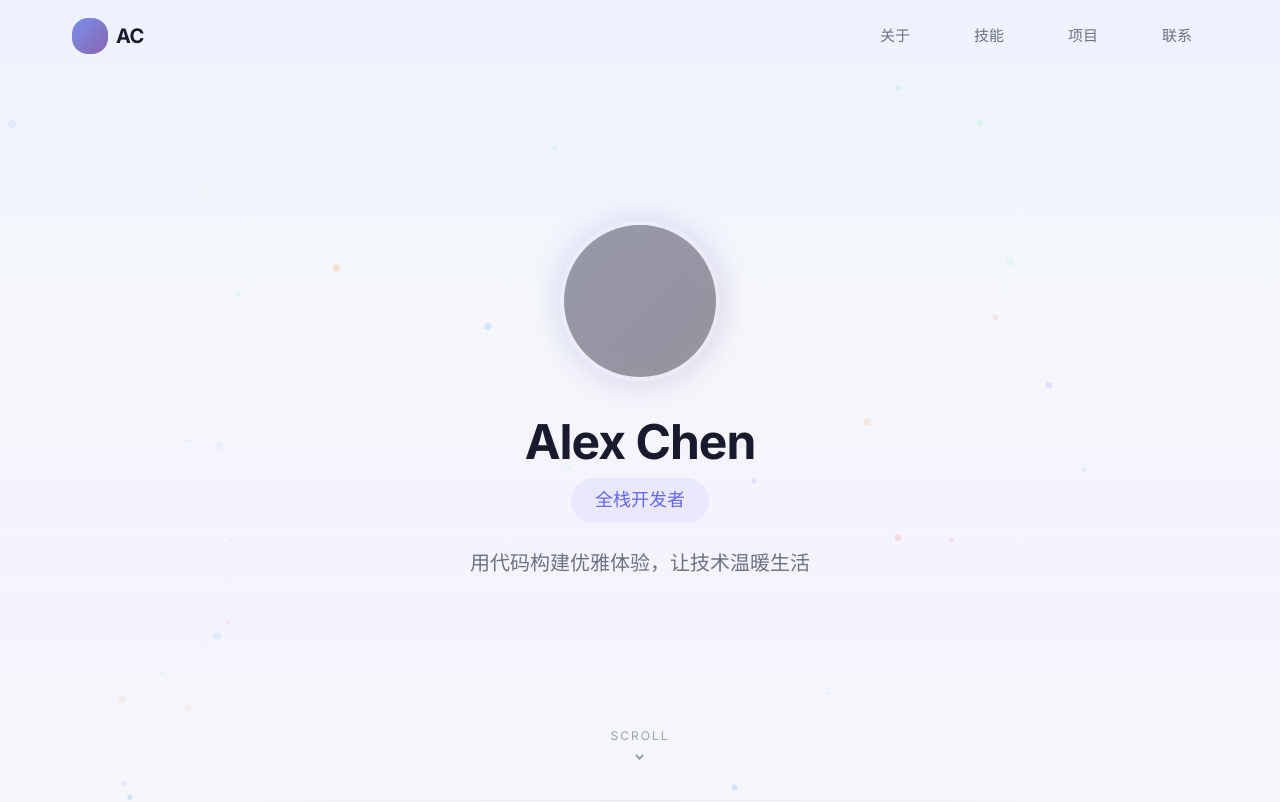
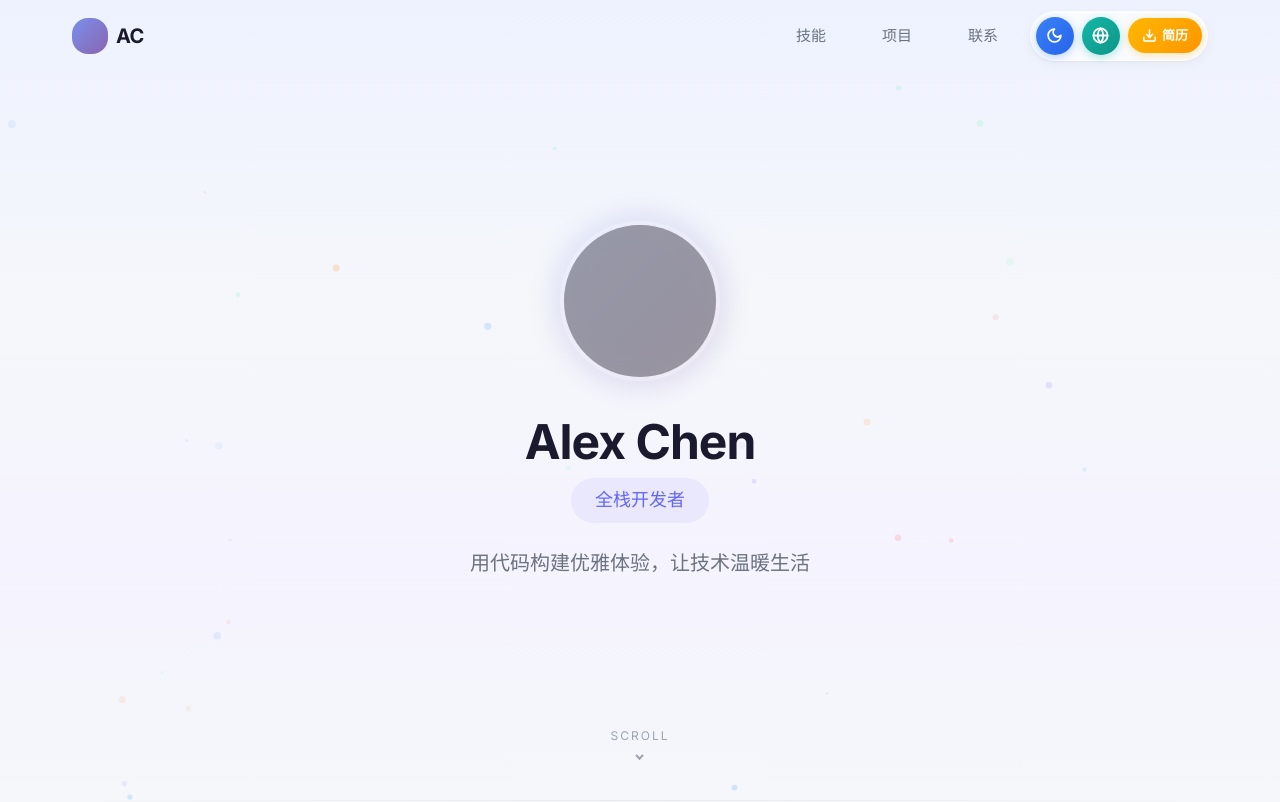
Before and after one commit to Fuhao574/MyfirstSite-front-end, a React (Vite) app: page / in a window 1280 px wide. Shown: the top 802 px of the page. Built offline with nearby package versions, Linux system fonts and the light colour scheme; grey boxes are pictures that could not be loaded.

Commit message:
添加黑夜模式和语言（均未开启），稍微修改布局

```diff
--- a/src/App.tsx
+++ b/src/App.tsx
@@ -36,13 +36,13 @@ export default function App() {
       <Navbar />
       <Hero />
       <Divider />
-      <About />
-      <Divider />
       <Skills />
       <Divider />
       <Projects />
       <Divider />
       <Contact />
+      <Divider />
+      <About />
       <Footer />
     </AppContainer>
   );
--- a/src/components/Navbar.tsx
+++ b/src/components/Navbar.tsx
@@ -1,6 +1,6 @@
 /**
  * 顶部导航栏组件
- * 左侧 Logo / 名字缩写，右侧导航链接
+ * 左侧 Logo / 名字缩写，右侧导航链接 + iCost 风格按钮组
  * 支持平滑滚动锚点 + 毛玻璃效果
  */
 
@@ -9,7 +9,7 @@ import styled from '@emotion/styled';
 import { useScrollPosition } from '../hooks/useScrollPosition';
 import { navItems } from '../data/mockData';
 import { theme } from '../styles/theme';
-import { Menu, X } from 'lucide-react';
+import { Menu, X, Sun, Moon, Globe, Download } from 'lucide-react';
 
 const NavContainer = styled.nav<{ isScrolled: boolean }>`
   position: fixed;
@@ -63,10 +63,20 @@ const Logo = styled.a`
   }
 `;
 
+const RightSection = styled.div`
+  display: flex;
+  align-items: center;
+  gap: ${theme.spacing.md};
+
+  @media (max-width: ${theme.breakpoints.tablet}) {
+    gap: ${theme.spacing.sm};
+  }
+`;
+
 const NavLinks = styled.ul<{ isOpen: boolean }>`
   display: flex;
   align-items: center;
-  gap: ${theme.spacing.xl};
+  gap: ${theme.spacing.lg};
   list-style: none;
 
   @media (max-width: ${theme.breakpoints.tablet}) {
@@ -109,6 +119,174 @@ const NavLink = styled.a`
   }
 `;
 
+/* ============================================
+   iCost 风格按钮组 - 带背景容器
+   ============================================ */
+const ButtonPanel = styled.div`
+  display: flex;
+  align-items: center;
+  gap: ${theme.spacing.sm};
+
+  /* iOS 控制中心风格的背景容器 */
+  background: rgba(255, 255, 255, 0.65);
+  backdrop-filter: blur(12px) saturate(160%);
+  -webkit-backdrop-filter: blur(12px) saturate(160%);
+  border: 1px solid rgba(255, 255, 255, 0.6);
+  border-radius: ${theme.borderRadius.xl};
+  padding: 5px;
+  box-shadow:
+    0 1px 2px rgba(0, 0, 0, 0.04),
+    0 4px 12px rgba(0, 0, 0, 0.04),
+    inset 0 1px 0 rgba(255, 255, 255, 0.8);
+
+  @media (max-width: ${theme.breakpoints.tablet}) {
+    display: none;
+  }
+`;
+
+const IconButton = styled.button<{ variant?: 'blue' | 'yellow' | 'teal' }>`
+  width: 38px;
+  height: 38px;
+  border-radius: ${theme.borderRadius.full};
+  display: flex;
+  align-items: center;
+  justify-content: center;
+  color: white;
+  transition: ${theme.transitions.fast};
+  position: relative;
+  overflow: hidden;
+
+  /* 纯色背景 - iCost 风格 */
+  background: ${({ variant }) => {
+    switch (variant) {
+      case 'yellow':
+        return 'linear-gradient(135deg, #FFB800 0%, #FF9500 100%)';
+      case 'teal':
+        return 'linear-gradient(135deg, #14B8A6 0%, #0D9488 100%)';
+      case 'blue':
+      default:
+        return 'linear-gradient(135deg, #3B82F6 0%, #2563EB 100%)';
+    }
+  }};
+
+  /* iCost 风格柔和阴影 */
+  box-shadow: ${({ variant }) => {
+    switch (variant) {
+      case 'yellow':
+        return '0 2px 8px rgba(255, 184, 0, 0.35)';
+      case 'teal':
+        return '0 2px 8px rgba(20, 184, 166, 0.35)';
+      case 'blue':
+      default:
+        return '0 2px 8px rgba(59, 130, 246, 0.35)';
+    }
+  }};
+
+  &:hover {
+    transform: translateY(-1px) scale(1.06);
+    box-shadow: ${({ variant }) => {
+      switch (variant) {
+        case 'yellow':
+          return '0 4px 14px rgba(255, 184, 0, 0.45)';
+        case 'teal':
+          return '0 4px 14px rgba(20, 184, 166, 0.45)';
+        case 'blue':
+        default:
+          return '0 4px 14px rgba(59, 130, 246, 0.45)';
+      }
+    }};
+  }
+
+  &:active {
+    transform: scale(0.94);
+  }
+
+  /* 点击时的波纹效果 */
+  &::after {
+    content: '';
+    position: absolute;
+    inset: 0;
+    border-radius: inherit;
+    background: rgba(255, 255, 255, 0.2);
+    opacity: 0;
+    transition: opacity 0.2s ease-out;
+  }
+
+  &:active::after {
+    opacity: 1;
+  }
+
+  svg {
+    width: 17px;
+    height: 17px;
+    stroke-width: 2.5;
+  }
+`;
+
+/* 带文字标签的 iCost 风格按钮 */
+const ActionButton = styled.a<{ variant?: 'blue' | 'yellow' | 'teal' }>`
+  display: inline-flex;
+  align-items: center;
+  gap: 5px;
+  padding: 7px 14px;
+  border-radius: ${theme.borderRadius.full};
+  font-size: 13px;
+  font-weight: 600;
+  color: white;
+  transition: ${theme.transitions.fast};
+  position: relative;
+  overflow: hidden;
+
+  background: ${({ variant }) => {
+    switch (variant) {
+      case 'yellow':
+        return 'linear-gradient(135deg, #FFB800 0%, #FF9500 100%)';
+      case 'teal':
+        return 'linear-gradient(135deg, #14B8A6 0%, #0D9488 100%)';
+      case 'blue':
+      default:
+        return 'linear-gradient(135deg, #3B82F6 0%, #2563EB 100%)';
+    }
+  }};
+
+  box-shadow: ${({ variant }) => {
+    switch (variant) {
+      case 'yellow':
+        return '0 2px 8px rgba(255, 184, 0, 0.35)';
+      case 'teal':
+        return '0 2px 8px rgba(20, 184, 166, 0.35)';
+      case 'blue':
+      default:
+        return '0 2px 8px rgba(59, 130, 246, 0.35)';
+    }
+  }};
+
+  &:hover {
+    transform: translateY(-1px);
+    box-shadow: ${({ variant }) => {
+      switch (variant) {
+        case 'yellow':
+          return '0 4px 14px rgba(255, 184, 0, 0.45)';
+        case 'teal':
+          return '0 4px 14px rgba(20, 184, 166, 0.45)';
+        case 'blue':
+        default:
+          return '0 4px 14px rgba(59, 130, 246, 0.45)';
+      }
+    }};
+  }
+
+  &:active {
+    transform: scale(0.96);
+  }
+
+  svg {
+    width: 15px;
+    height: 15px;
+    stroke-width: 2.5;
+  }
+`;
+
 const MenuButton = styled.button`
   display: none;
   padding: ${theme.spacing.sm};
@@ -129,6 +307,7 @@ const MenuButton = styled.button`
 export default function Navbar() {
   const { isScrolled } = useScrollPosition();
   const [isMenuOpen, setIsMenuOpen] = useState(false);
+  const [isDarkMode, setIsDarkMode] = useState(false);
 
   const handleNavClick = (e: React.MouseEvent<HTMLAnchorElement>, href: string) => {
     e.preventDefault();
@@ -145,6 +324,7 @@ export default function Navbar() {
         AC
       </Logo>
 
+      <RightSection>
         <NavLinks isOpen={isMenuOpen}>
           {navItems.map((item) => (
             <li key={item.id}>
@@ -155,9 +335,40 @@ export default function Navbar() {
           ))}
         </NavLinks>
 
+        {/* iCost 风格按钮组 - 带毛玻璃背景容器 */}
+        <ButtonPanel>
+          {/* 主题切换 - 蓝色 */}
+          <IconButton
+            variant="blue"
+            onClick={() => setIsDarkMode(!isDarkMode)}
+            aria-label={isDarkMode ? '切换亮色模式' : '切换暗色模式'}
+          >
+            {isDarkMode ? <Sun size={17} /> : <Moon size={17} />}
+          </IconButton>
+
+          {/* 语言切换 - 青色 */}
+          <IconButton variant="teal" aria-label="切换语言">
+            <Globe size={17} />
+          </IconButton>
+
+          {/* 下载简历 - 黄色（iCost 记账按钮同款配色） */}
+          <ActionButton
+            variant="yellow"
+            href="#"
+            onClick={(e) => {
+              e.preventDefault();
+              alert('简历下载功能即将上线！');
+            }}
+          >
+            <Download size={15} />
+            简历
+          </ActionButton>
+        </ButtonPanel>
+
         <MenuButton onClick={() => setIsMenuOpen(!isMenuOpen)} aria-label="菜单">
           {isMenuOpen ? <X size={24} /> : <Menu size={24} />}
         </MenuButton>
+      </RightSection>
     </NavContainer>
   );
 }
--- a/src/data/mockData.ts
+++ b/src/data/mockData.ts
@@ -4,9 +4,8 @@
 
 import type { Skill, Project, SocialLink, NavItem } from '../types';
 
-// 导航项
+// 导航项（关于已移至页面底部，不在顶栏导航中）
 export const navItems: NavItem[] = [
-  { id: 'about', label: '关于', href: '#about' },
   { id: 'skills', label: '技能', href: '#skills' },
   { id: 'projects', label: '项目', href: '#projects' },
   { id: 'contact', label: '联系', href: '#contact' },
```
Lines whose indentation alone changed are shown as unchanged.
